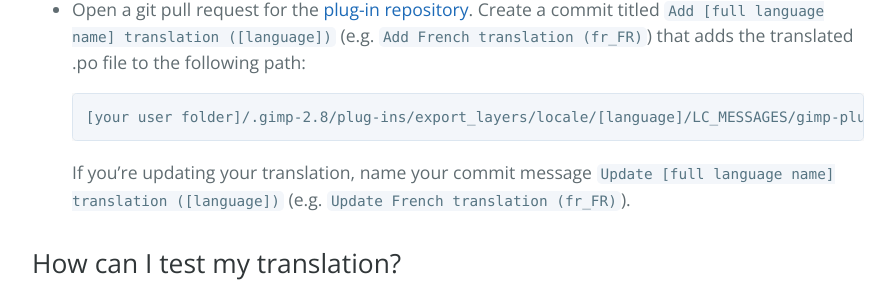
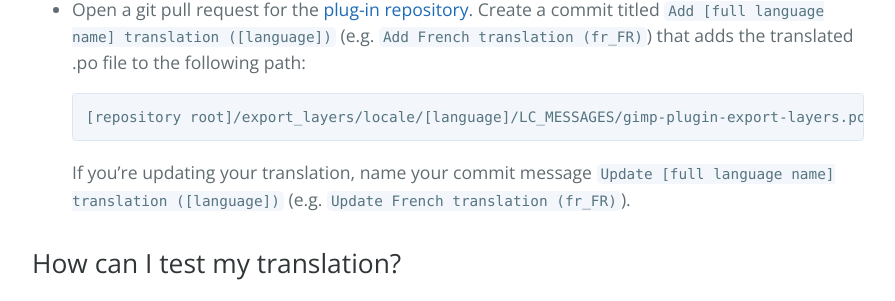
Before and after one commit to kamilburda/gimp-export-layers, a Jekyll site: the page built from sections/Providing-Translations.md, in a window 1280 px wide and 900 px high, scrolled down 2276 px. Shown: the part 151-452 px from the top of the window, without its empty margins (192-1087 px from the left). Built offline with Jekyll 4.4.1, drawn with Linux system fonts in a browser that asks for light colours.

Commit message:
Readme for translators: Update path for pull requests

```diff
--- a/sections/Providing-Translations.md
+++ b/sections/Providing-Translations.md
@@ -107,7 +107,7 @@ You can do so by submitting your translated .po file in one of the following way
   Create a commit titled `Add [full language name] translation ([language])`
   (e.g. `Add French translation (fr_FR)`) that adds the translated .po file to the following path:
 
-      [your user folder]/.gimp-2.8/plug-ins/export_layers/locale/[language]/LC_MESSAGES/gimp-plugin-export-layers.po
+      [repository root]/export_layers/locale/[language]/LC_MESSAGES/gimp-plugin-export-layers.po
 
   If you're updating your translation, name your commit message
   `Update [full language name] translation ([language])` (e.g. `Update French translation (fr_FR)`).
```
